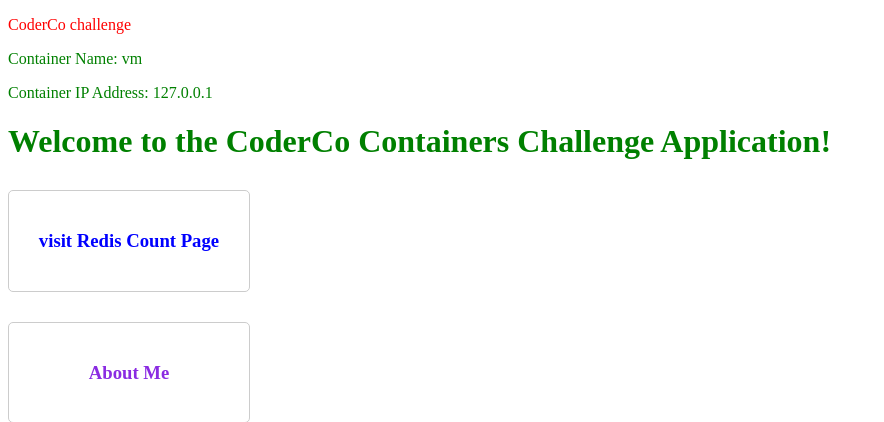
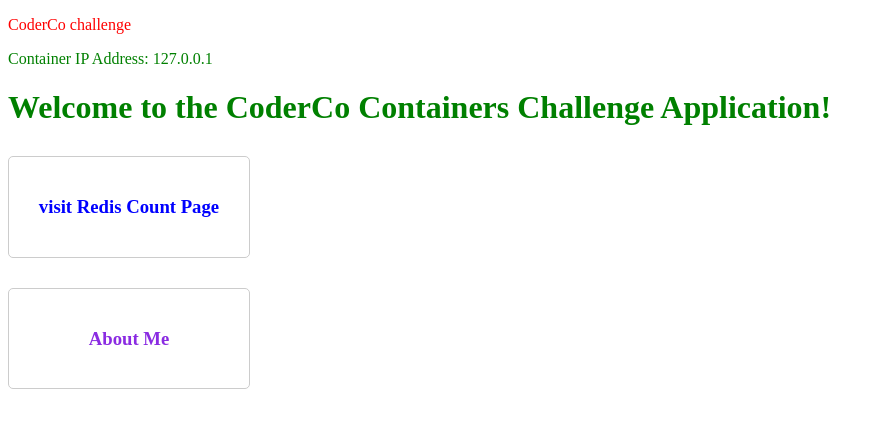
Before and after one commit to liban1ali43/docker-devops-journey, a Flask app: page / in a window 1280 px wide. Shown: the top 422 px of the page, without its empty margins (0-884 px from the left). Run offline with Flask 3, Linux system fonts and the light colour scheme.

Commit message:
Rewrite coderco-containers-challenge/templates/

```diff
--- a/coderco-containers-challenge/templates/base.html
+++ b/coderco-containers-challenge/templates/base.html
@@ -6,7 +6,6 @@
 </head>
 <body>
     <p style="color: red;"> CoderCo challenge </p>
-    <p style="color: green;">Container Name: {{ container_id }}</p>
     <p style="color: green;">Container IP Address: {{ container_ip }}</p>
     {% block content %}{% endblock %}
 </body>
```
Also changed, not shown: 1 other file.
